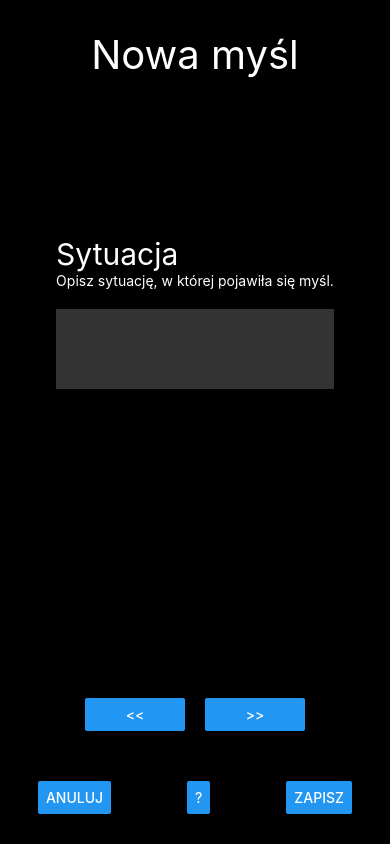
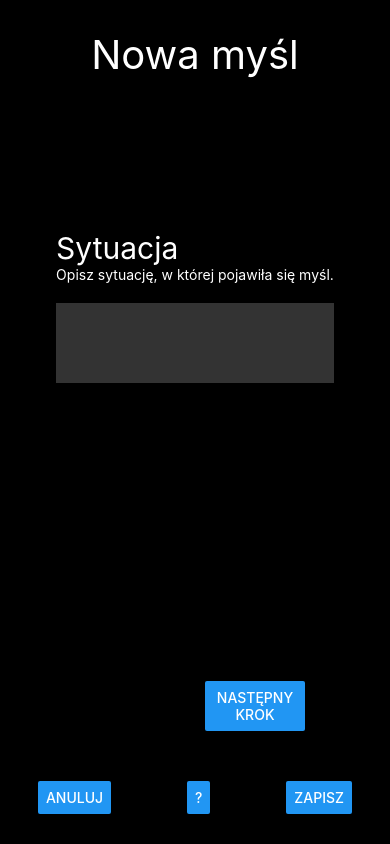
Before and after one commit to mister-gnommer/CBTable, a React Native app: screen / in a window 390 px wide. Both pictures are taken after a click on the button "DODAJ". Built offline with nearby package versions, Linux system fonts and the light colour scheme.

Commit message:
Add showing next/prev steps btns logic

```diff
--- a/components/edit/EditScreen.js
+++ b/components/edit/EditScreen.js
@@ -63,10 +63,14 @@ const EditScreen = ({ setScreen, thoughtSelected }) => {
       />
       <View style={styles.stepButtonsContainer}>
         <View style={styles.stepBtn}>
-          <Button title="<<" onPress={() => changeStep(-1)} />
+          {step !== steps[0] ? (
+            <Button title="poprzedni krok" onPress={() => changeStep(-1)} />
+          ) : null}
         </View>
         <View style={styles.stepBtn}>
-          <Button title=">>" onPress={() => changeStep(1)} />
+          {step !== steps[steps.length - 1] ? (
+            <Button title="następny krok" onPress={() => changeStep(1)} />
+          ) : null}
         </View>
       </View>
       <View style={globalStyles.footerContainer}>
```
